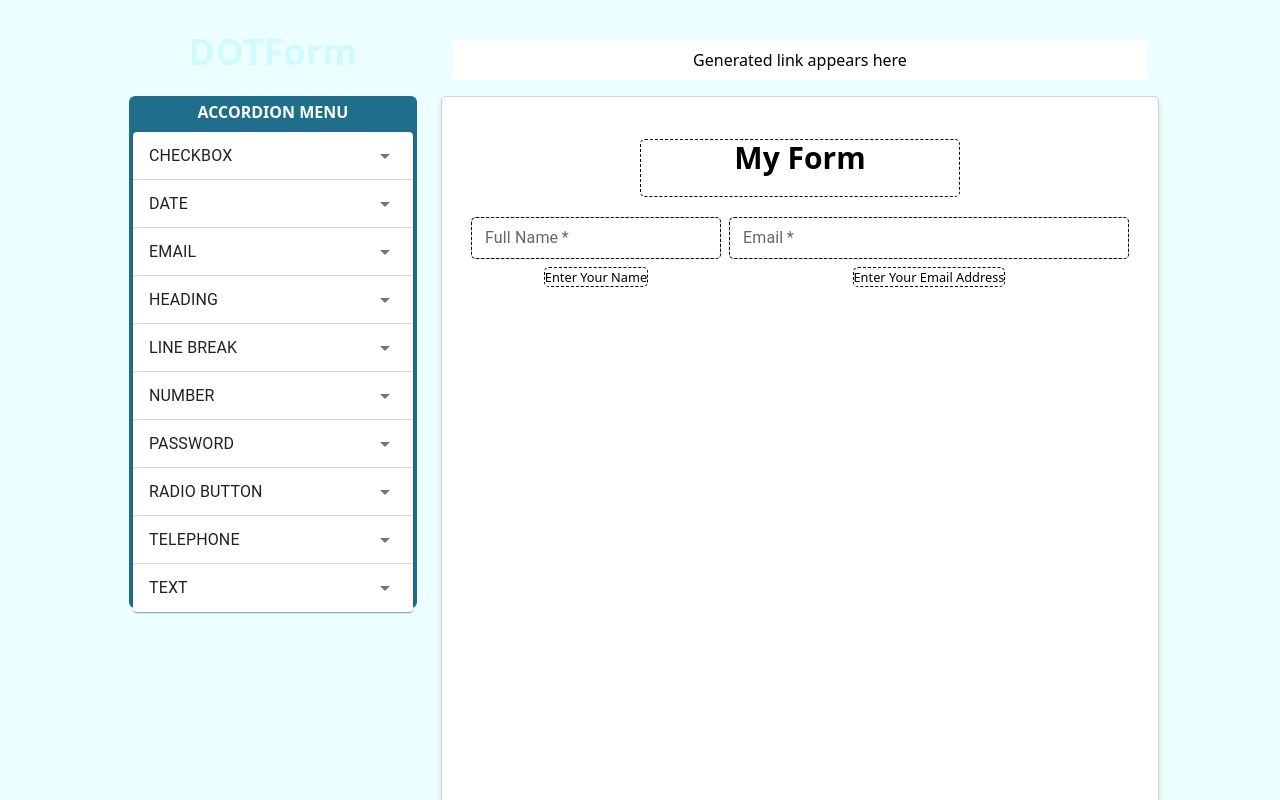
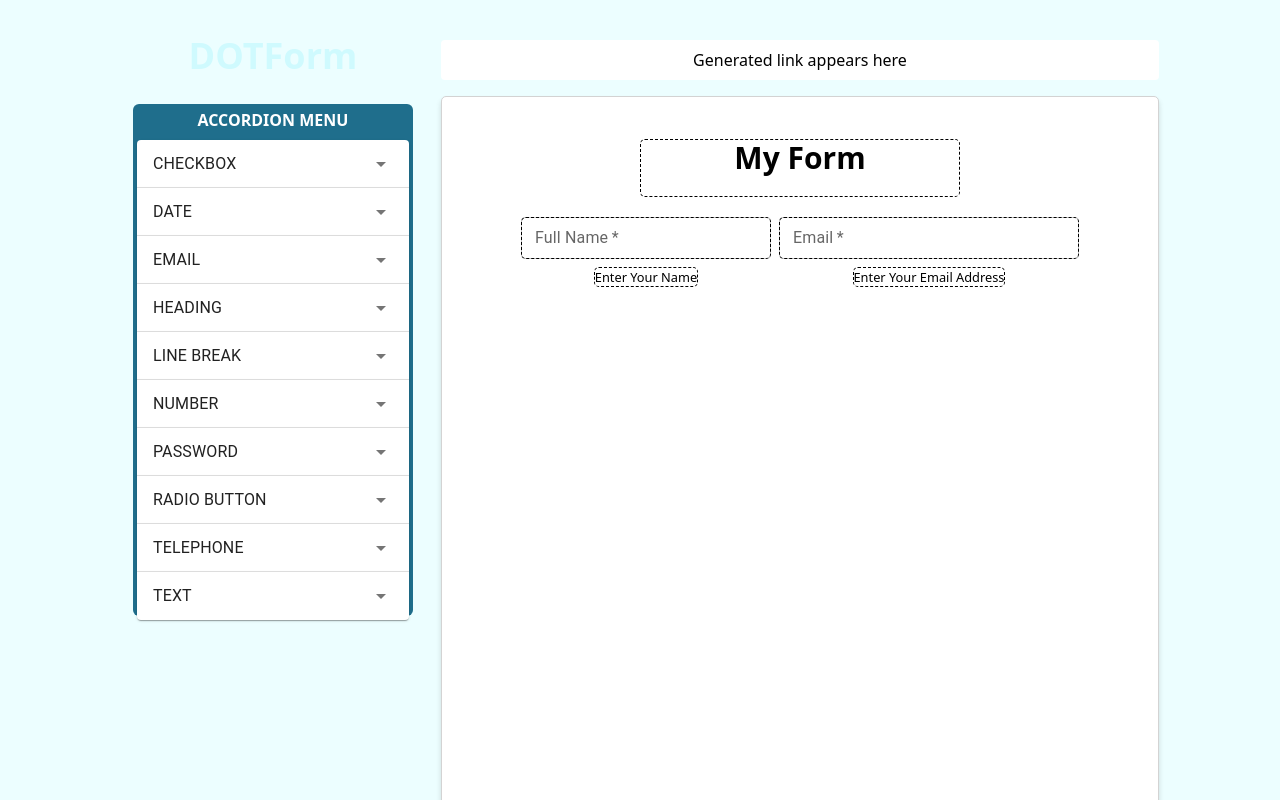
Before and after one commit to CODEatlasind/DOTForm-Create-Dynamic-Forms, a React (Vite) app: page / in a window 1280 px wide. Shown: the top 800 px of the page. Built offline with nearby package versions, Linux system fonts and the light colour scheme.

Commit message:
Commit ɑ3.1.2 (Layout Bug Fixes)

```diff
--- a/src/components/FormAccordion.jsx
+++ b/src/components/FormAccordion.jsx
@@ -17,7 +17,7 @@ function FormAccordion({ onAdd }) {
 
   return (
     <div className="form-option-accordion ml-4 mr-4 text-center lg:text-justify  max-w-full lg:max-w-72">
-      <h1 className="flex lg:mb-0 lg:pb-6 lg:pt-0 gap-2 items-center text-center justify-center">
+      <h1 className="flex m-1 lg:mb-0 lg:pb-6 lg:pt-0 gap-2 items-center text-center justify-center">
         <button
           type="button"
           onClick={() => {
@@ -36,7 +36,7 @@ function FormAccordion({ onAdd }) {
         className={`form-accordion   ${
           showAcc ? "h-0 opacity-0  " : "  h-fit opacity-100"
         }
-        lg:h-fit lg:opacity-100  pt-1 pb-1 px-1 rounded-md bg-dark-sec-blue z-50 `}
+        lg:h-fit lg:opacity-100 m-1  pt-1 pb-1 px-1 rounded-md bg-dark-sec-blue z-50 `}
       >
         <h1 className="accordion-title text-center font-semibold text-white uppercase">
           Accordion Menu
--- a/src/components/FormPreview.jsx
+++ b/src/components/FormPreview.jsx
@@ -71,7 +71,7 @@ function FormPreview({ formFields, onReset }) {
 
   return (
     <div className="form-preview-container relative text-center  ">
-      <div className="link-box mx-5 my-2 py-2 px-2 border-cyan-800 rounded bg-white ">
+      <div className="link-box mx-2 my-2 py-2 px-2 border-cyan-800 rounded bg-white ">
         {formId ? (
           <>
             <Link to={"/forms/" + formId} className="">
--- a/src/components/ShareableForm.jsx
+++ b/src/components/ShareableForm.jsx
@@ -227,7 +227,7 @@ export default function ShareableForm() {
               alt="e-Sign Will Appear Here"
               id="e-Signatute"
               className="object-scale-down absolute bottom-2 right-2"
-              style={{ scale: "0.25" }}
+              style={{ scale: "0.35" }}
             ></img>
           )}
           {!signed && (
--- a/src/components/config/PdfConfig.js
+++ b/src/components/config/PdfConfig.js
@@ -37,7 +37,7 @@
 // export default PdfConfig;
 
 const PdfConfig = {
-  scale: 0.75, // Increase scale for higher resolution
+  scale: 1, // Increase scale for higher resolution
   useCORS: true, // Enable CORS if images are loaded from different origins
   logging: true, // Enable logging for debugging
   allowTaint: false, // Allow tainted images (cross-origin images)
--- a/src/components/output/EmailOutput.jsx
+++ b/src/components/output/EmailOutput.jsx
@@ -22,7 +22,7 @@ export default function EmailOutput(id, typos, attr) {
         autoComplete={attr.autoComplete}
         required={attr.required}
         size="small"
-        sx={{ width: id === "3" ? 200 : 400 }}
+        sx={{ width: 300 }}
       />
       {typos.smallDescription && (
         <>
```
